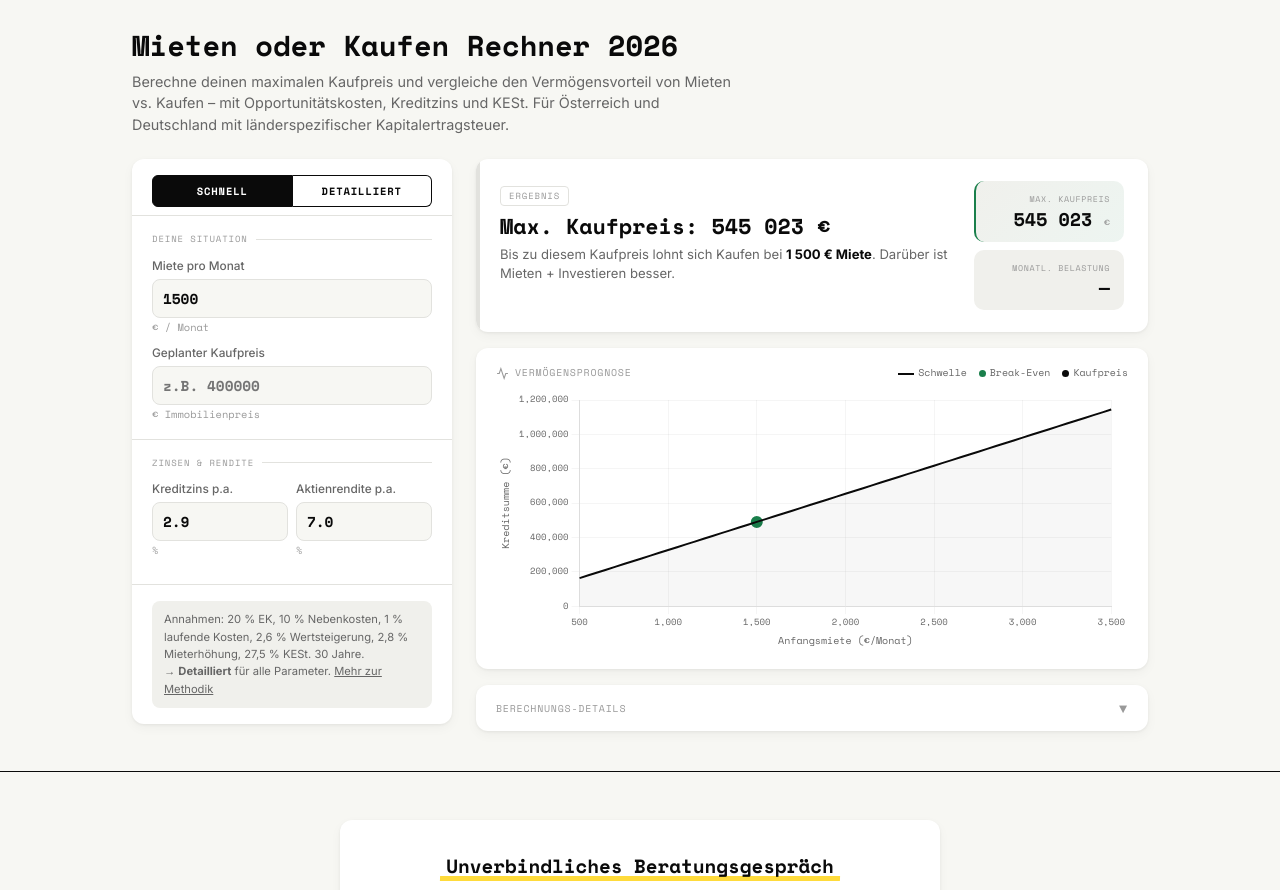
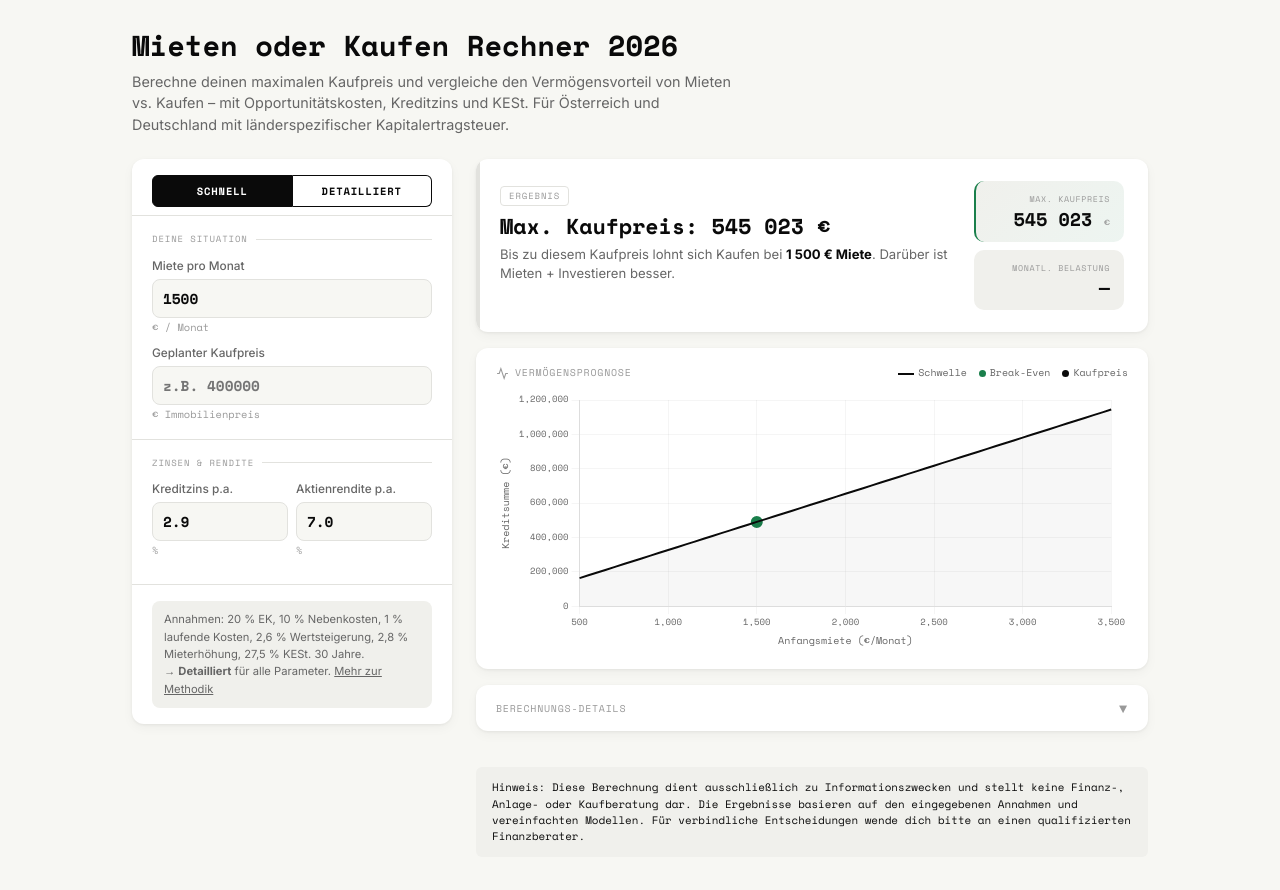
Before and after one commit to TobiasKutscher/mieten-oder-kaufen, a website: page index.html in a window 1280 px wide. Shown: the part 58-948 px from the top of the page. Drawn offline with nearby package versions, Linux system fonts and the light colour scheme.

Commit message:
disclaimer

```diff
--- a/index.html
+++ b/index.html
@@ -637,6 +637,17 @@
     }
     .details-body.open { display: block; }
 
+    .calc-disclaimer {
+      margin-top: 20px;
+      padding: 12px 16px;
+      background: var(--gray-100);
+      border-radius: 6px;
+      font-family: var(--font-mono);
+      font-size: 0.68rem;
+      color: var(--gray-500);
+      line-height: 1.5;
+    }
+
     .comp-table { width: 100%; border-collapse: collapse; }
     .comp-table th {
       text-align: left;
@@ -1393,6 +1404,10 @@
               </div>
             </div>
 
+            <div class="calc-disclaimer">
+              Hinweis: Diese Berechnung dient ausschließlich zu Informationszwecken und stellt keine Finanz-, Anlage- oder Kaufberatung dar. Die Ergebnisse basieren auf den eingegebenen Annahmen und vereinfachten Modellen. Für verbindliche Entscheidungen wende dich bitte an einen qualifizierten Finanzberater.
+            </div>
+
           </div>
         </div>
       </div>
```
